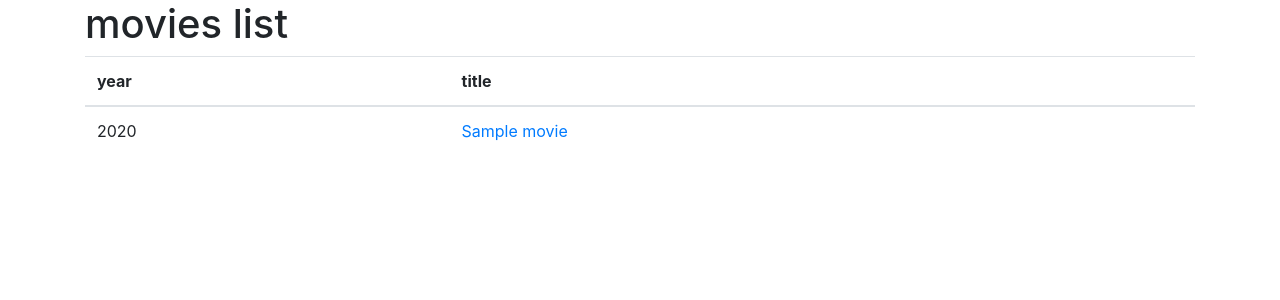
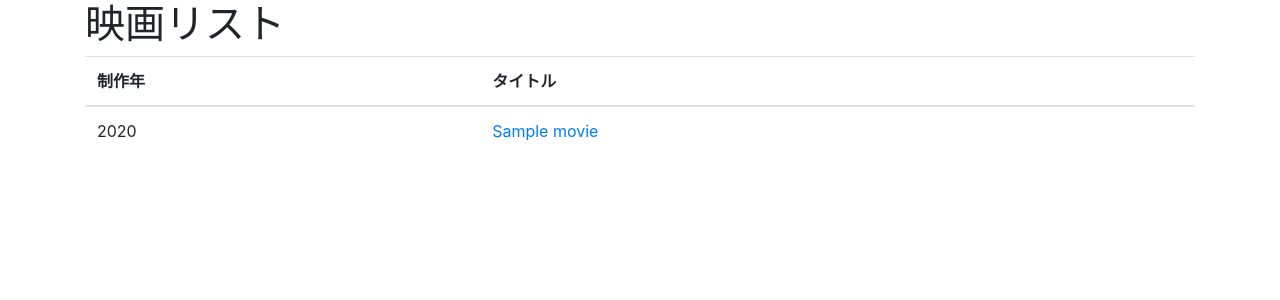
Before and after one commit to CoffeeAndCakes/CRSC, a Django app: page /movies/ in a window 1280 px wide. Shown: the top 300 px of the page. Run offline with Django 3.2, Linux system fonts and the light colour scheme; tables that the repository leaves empty hold one stand-in row (values such as "Sample post"); some libraries are stand-ins or nearby versions.

Commit message:
タイトルを日本語に

```diff
--- a/web/movies/templates/movies/index.html
+++ b/web/movies/templates/movies/index.html
@@ -4,13 +4,13 @@
 
 {% block content %}
 
-<h1 class="page-header">movies list</h1>
+<h1 class="page-header">映画リスト</h1>
 {% if movies %}
   <table class="table">
     <thead>
       <tr>
-        <th>year</th>
-        <th>title</th>
+        <th>制作年</th>
+        <th>タイトル</th>
       </tr>
     </thead>
     <tbody>
```
